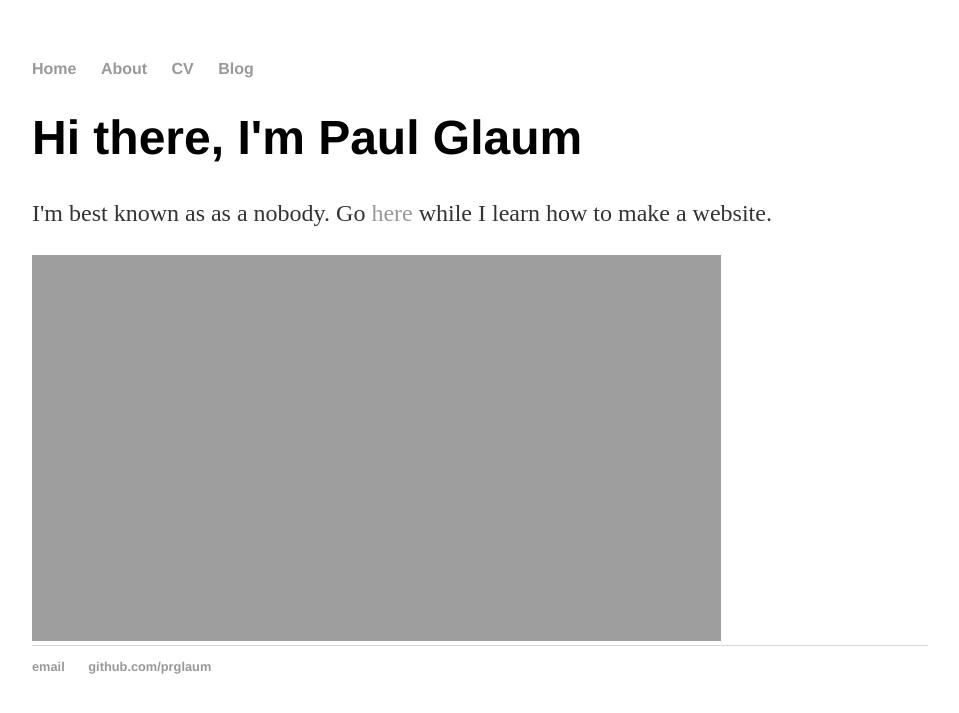
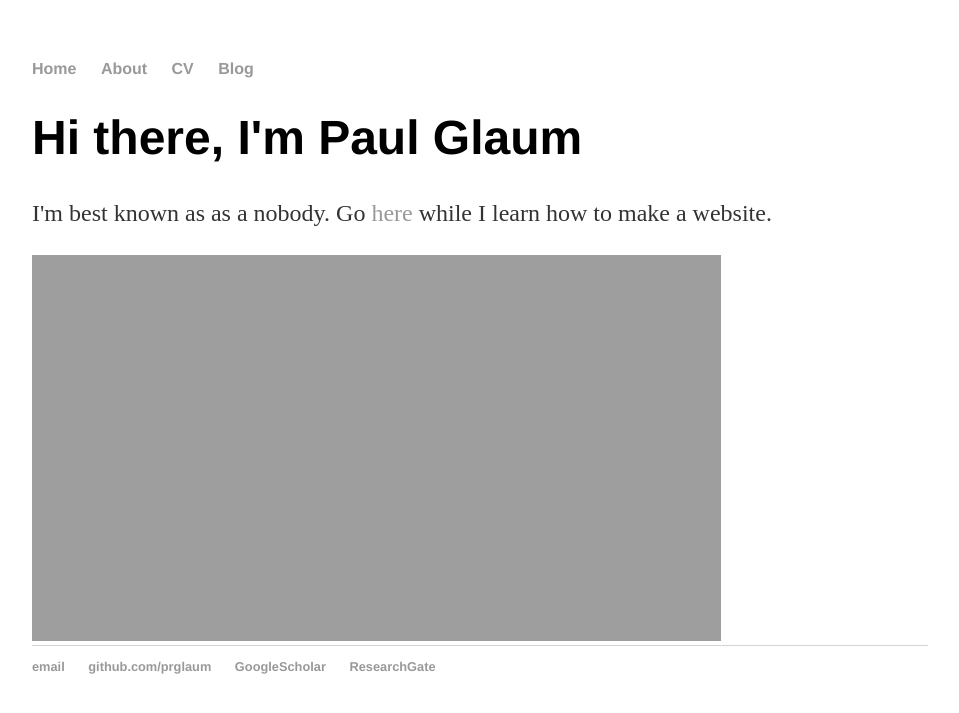
Before and after one commit to prglaum/prglaum.github.io, a Jekyll site: the page built from index.html, in a window 1280 px wide. Shown: the top 713 px of the page, without its empty margins (160-1119 px from the left). Built offline with Jekyll 4.4.1, drawn with Linux system fonts in a browser that asks for light colours.

Commit message:
Update default.html

```diff
--- a/_layouts/default.html
+++ b/_layouts/default.html
@@ -23,6 +23,8 @@
 	    		<ul>
 	        		<li><a href="mailto:prglaum@gmail.com">email</a></li>
 	        		<li><a href="https://github.com/prglaum">github.com/prglaum</a></li>
+				<li><a href="https://scholar.google.com/citations?user=-2A0GQ8AAAAJ&hl=en&oi=sra">GoogleScholar</a></li>
+				<li><a href="https://www.researchgate.net/profile/Paul-Glaum">ResearchGate</a></li>
 				</ul>
 			</footer>
 		</body>
```
